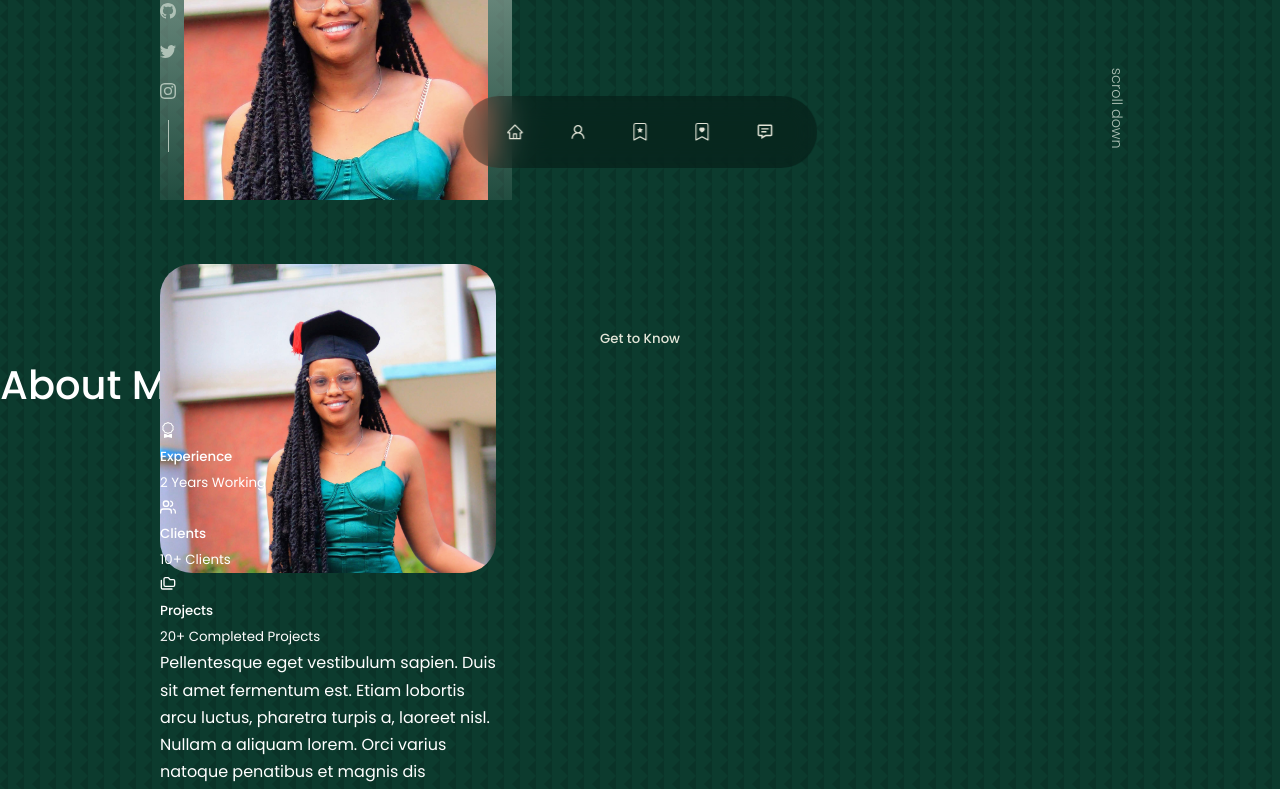
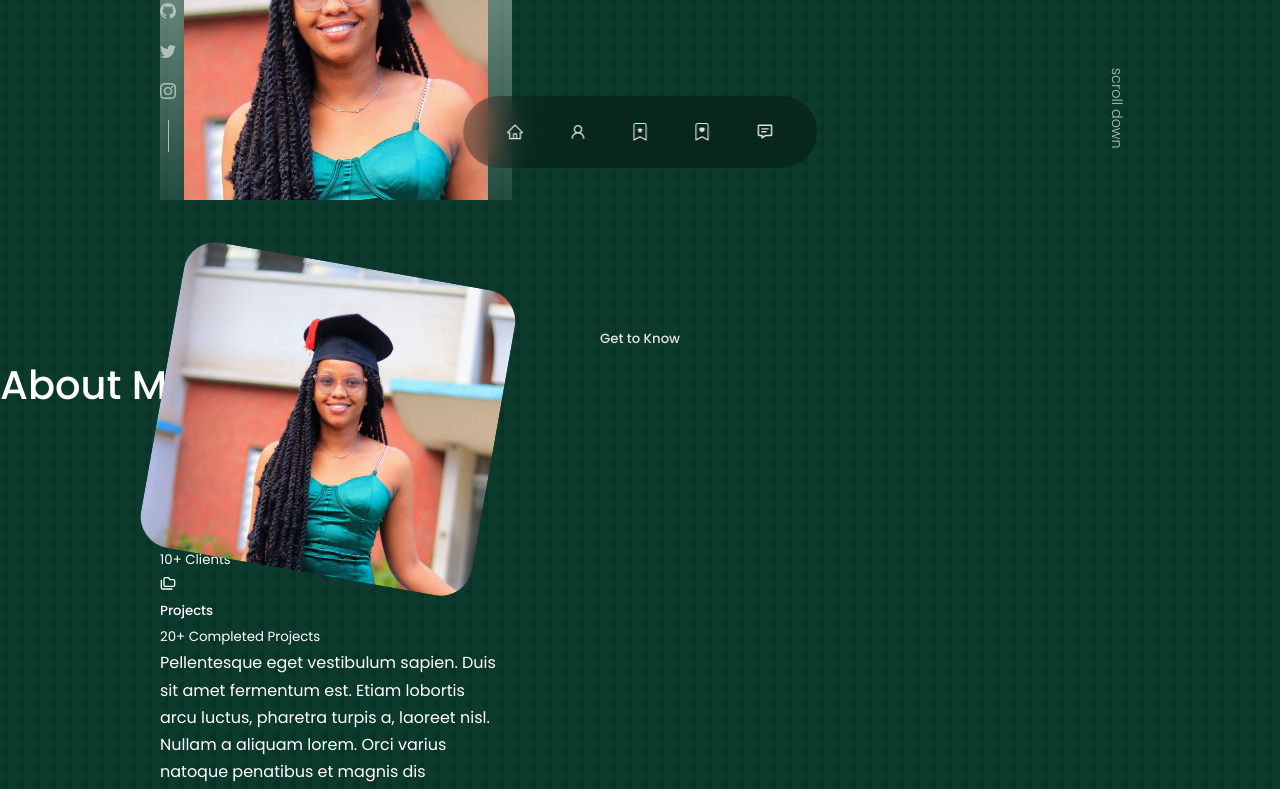
Before and after one commit to MillieMuteti/myPortfolio, a React (Vite) app: page / in a window 1280 px wide. Shown: the part 600-1389 px from the top of the page. Built offline with nearby package versions, Linux system fonts and the light colour scheme.

Commit message:
style changes on about section

```diff
--- a/src/components/about/about.css
+++ b/src/components/about/about.css
@@ -1,16 +1,15 @@
-.about__container {
+.about__container{
     display: grid;
     grid-template-columns: 35% 50%;
     gap: 15%;
 }
 
 .about__me {
-    width: 100% ;
+    width: 100%;
     aspect-ratio: 1/1;
     border-radius: 2rem;
     background: linear-gradient
-    (45deg,
-    transparent,
+    (45deg,transparent,
      var(--color-primary),
      transparent
      );
@@ -21,5 +20,5 @@
 .about__me-image {
     border-radius: 2rem;
     overflow: hidden;
-    transform-origin: rotate(10deg);
+    transform: rotate(10deg);
 }
```
